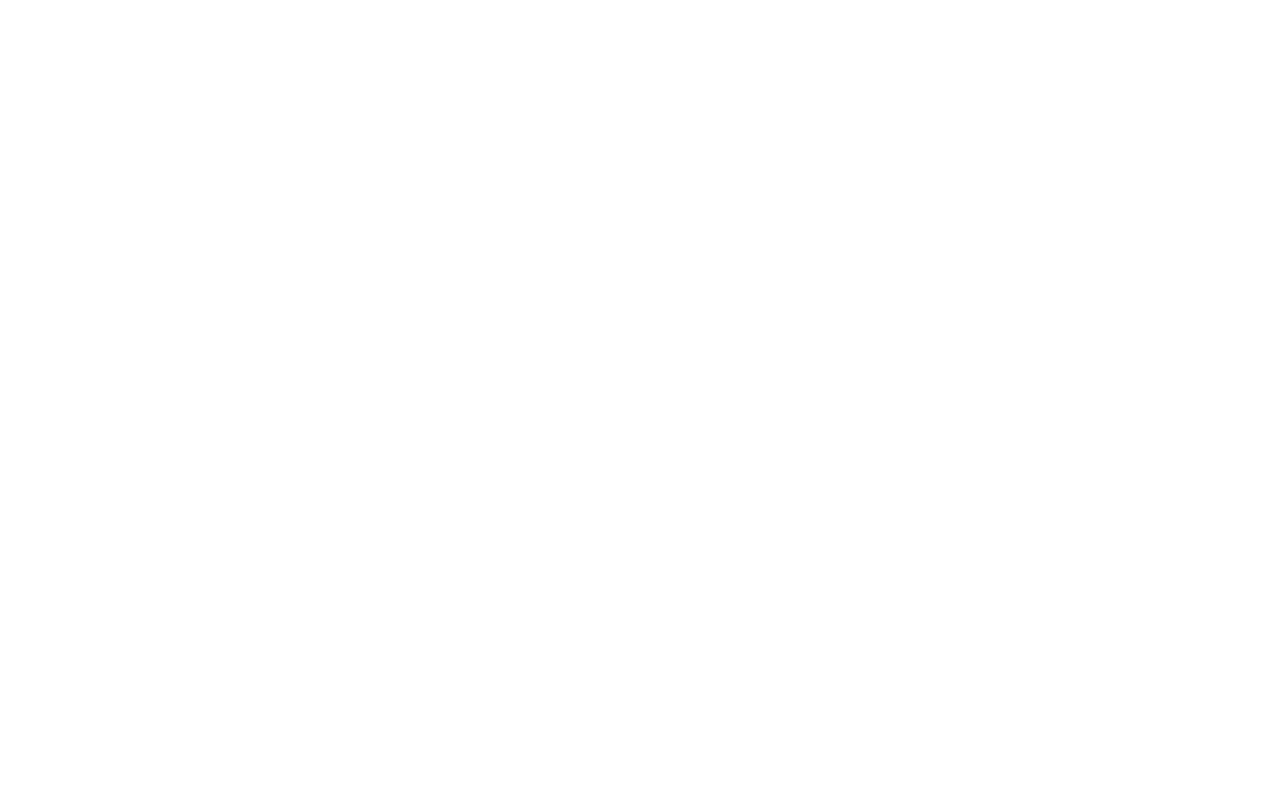
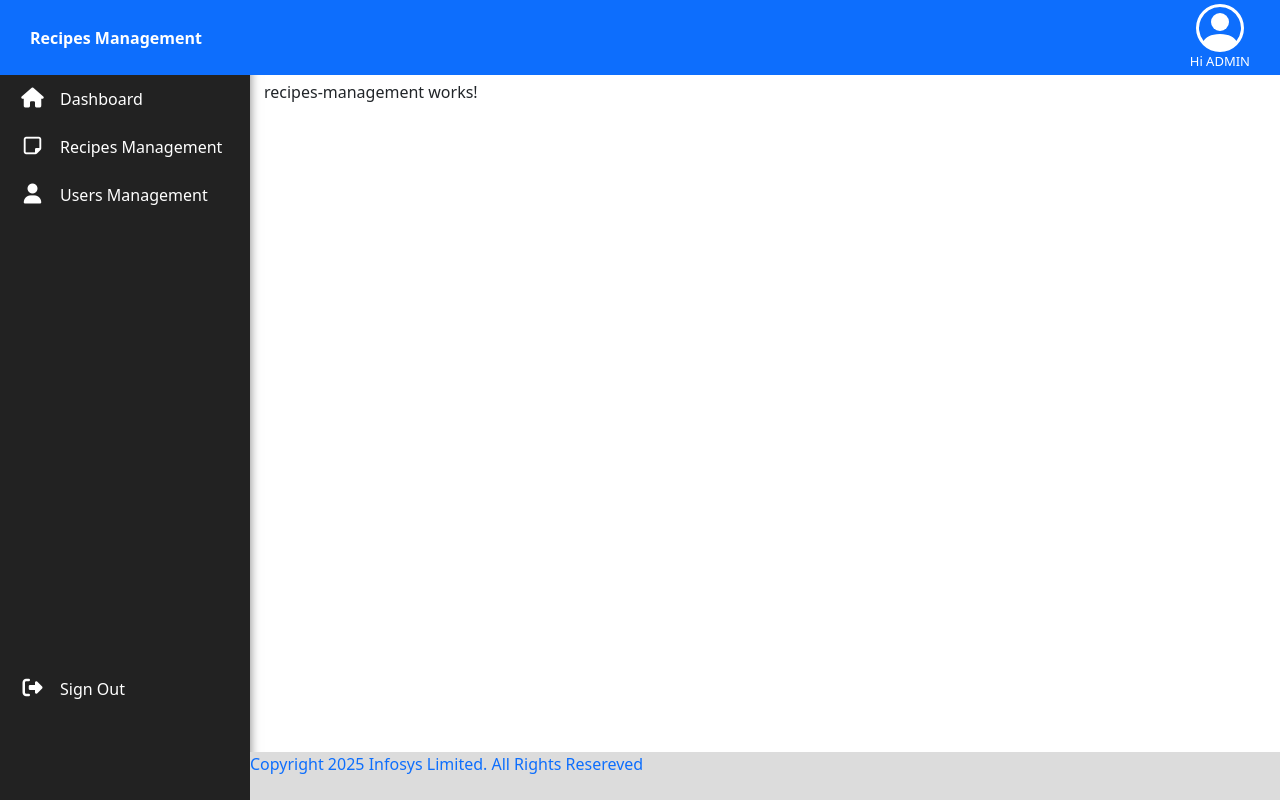
Before and after one commit to anuj-singh/RecipeManagement, an Angular app in the folder AngularRacipeApp/ClientApp/: page /recipes-management in a window 1280 px wide. Before the commit this address led to /. Built offline with nearby package versions, Linux system fonts and the light colour scheme.

Commit message:
recipes management module added

```diff
--- a/AngularRacipeApp/ClientApp/src/app/modules/layout/layout-routing.module.ts
+++ b/AngularRacipeApp/ClientApp/src/app/modules/layout/layout-routing.module.ts
@@ -15,6 +15,13 @@
             (m) => m.MainDashboardModule
           ),
       },
+      {
+        path: 'recipes-management',
+        loadChildren: () =>
+          import('../recipes-management/recipes-management.module').then(
+            (m) => m.RecipesManagementModule
+          ),
+      },
     ],
   },
 ];
--- a/AngularRacipeApp/ClientApp/src/app/modules/layout/sidebar/sidebar.component.ts
+++ b/AngularRacipeApp/ClientApp/src/app/modules/layout/sidebar/sidebar.component.ts
@@ -15,7 +15,7 @@
       icon: 'fas fa-home-lg-alt',
     },
     {
-      routerLink: 'recipe-management',
+      routerLink: '/recipes-management',
       label: 'Recipes Management',
       icon: 'fa-regular fa-note-sticky',
     },
--- /dev/null
+++ b/AngularRacipeApp/ClientApp/src/app/modules/recipes-management/recipes-management-routing.module.ts
@@ -0,0 +1,11 @@
+import { NgModule } from '@angular/core';
+import { RouterModule, Routes } from '@angular/router';
+import { RecipesManagementComponent } from './recipes-management/recipes-management.component';
+
+const routes: Routes = [{ path: '', component: RecipesManagementComponent }];
+
+@NgModule({
+  imports: [RouterModule.forChild(routes)],
+  exports: [RouterModule],
+})
+export class RecipesManagementRoutingModule {}
--- /dev/null
+++ b/AngularRacipeApp/ClientApp/src/app/modules/recipes-management/recipes-management/recipes-management.component.html
@@ -0,0 +1 @@
+<p>recipes-management works!</p>
```
Also changed, not shown: AngularRacipeApp/ClientApp/src/app/modules/recipes-management/recipes-management.module.ts (added, +17 -0 lines), AngularRacipeApp/ClientApp/src/app/modules/recipes-management/recipes-management/recipes-management.component.ts (added, +10 -0 lines), AngularRacipeApp/ClientApp/src/app/modules/recipes-management/recipes-management/recipes-management.component.css (added), 1 other file (tests, documents, lock files or other folders).
